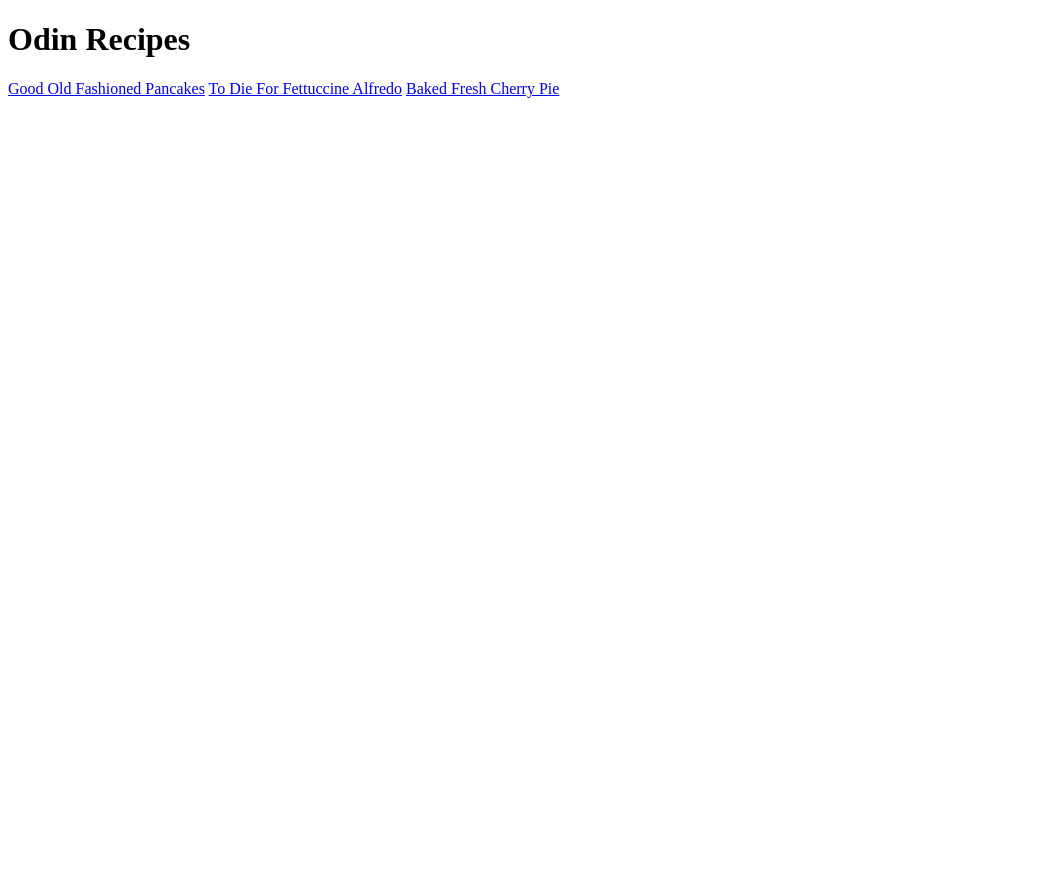
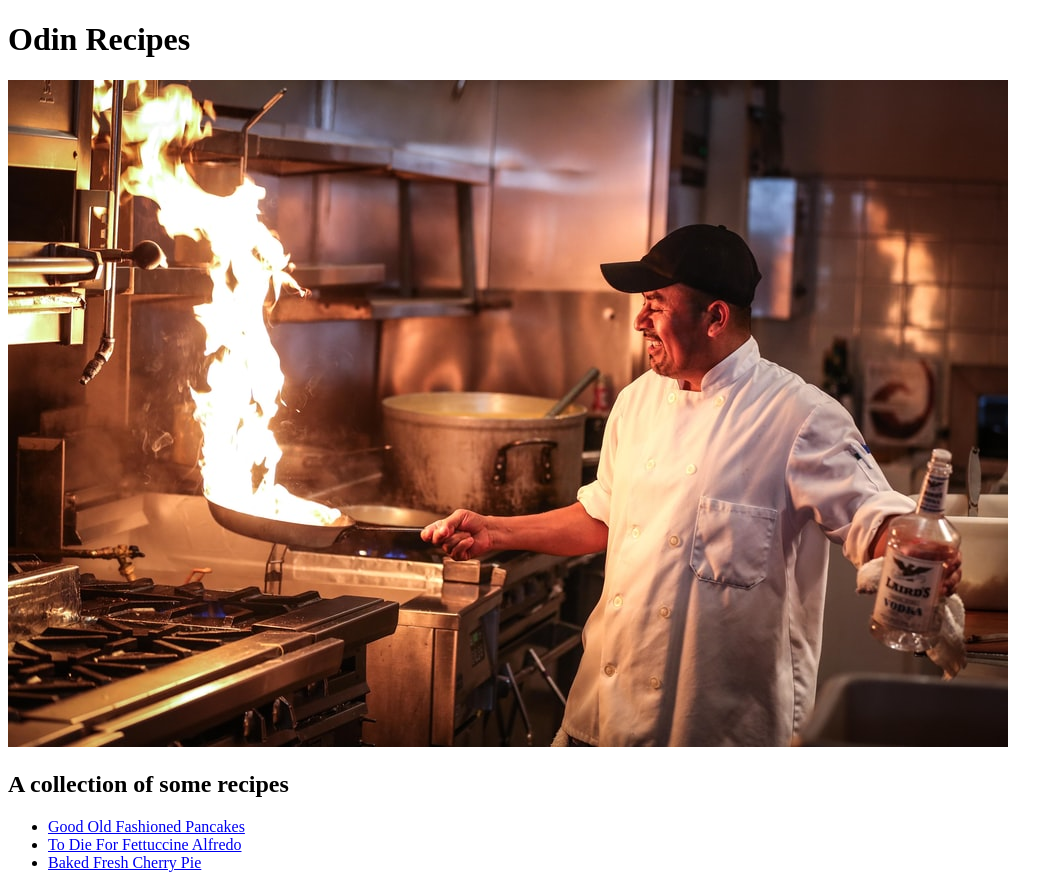
Before and after one commit to parm234/odin-recipes, a plain HTML site: page index.html in a window 1280 px wide. Shown: the whole page, without its empty margins (0-1063 px from the left). Before the commit the page ends 800 px from the top, so only its background shows below. Drawn offline with Linux system fonts and the light colour scheme.

Commit message:
Update links to list and bg image

```diff
--- a/index.html
+++ b/index.html
@@ -6,8 +6,15 @@
 </head>
 <body>
     <h1>Odin Recipes</h1>
-    <a href="recipes/pancakes.html">Good Old Fashioned Pancakes</a>
-    <a href="recipes/fettuccine-alfredo.html">To Die For Fettuccine Alfredo</a>
-    <a href="recipes/cherry-pie.html">Baked Fresh Cherry Pie</a>
+    <img src="images/chef-cooking.jpg">
+    <h2>A collection of some recipes</h2>
+    <ul>
+        <li><a href="recipes/pancakes.html">Good Old Fashioned Pancakes</a></li>
+        <li><a href="recipes/fettuccine-alfredo.html">To Die For Fettuccine Alfredo</a></li>
+        <li><a href="recipes/cherry-pie.html">Baked Fresh Cherry Pie</a></li>
+    </ul>
+
+
+
 </body>
 </html>
```
Also changed, not shown: images/chef-cooking.jpg (added), images/cherry-pie.webp (added).
